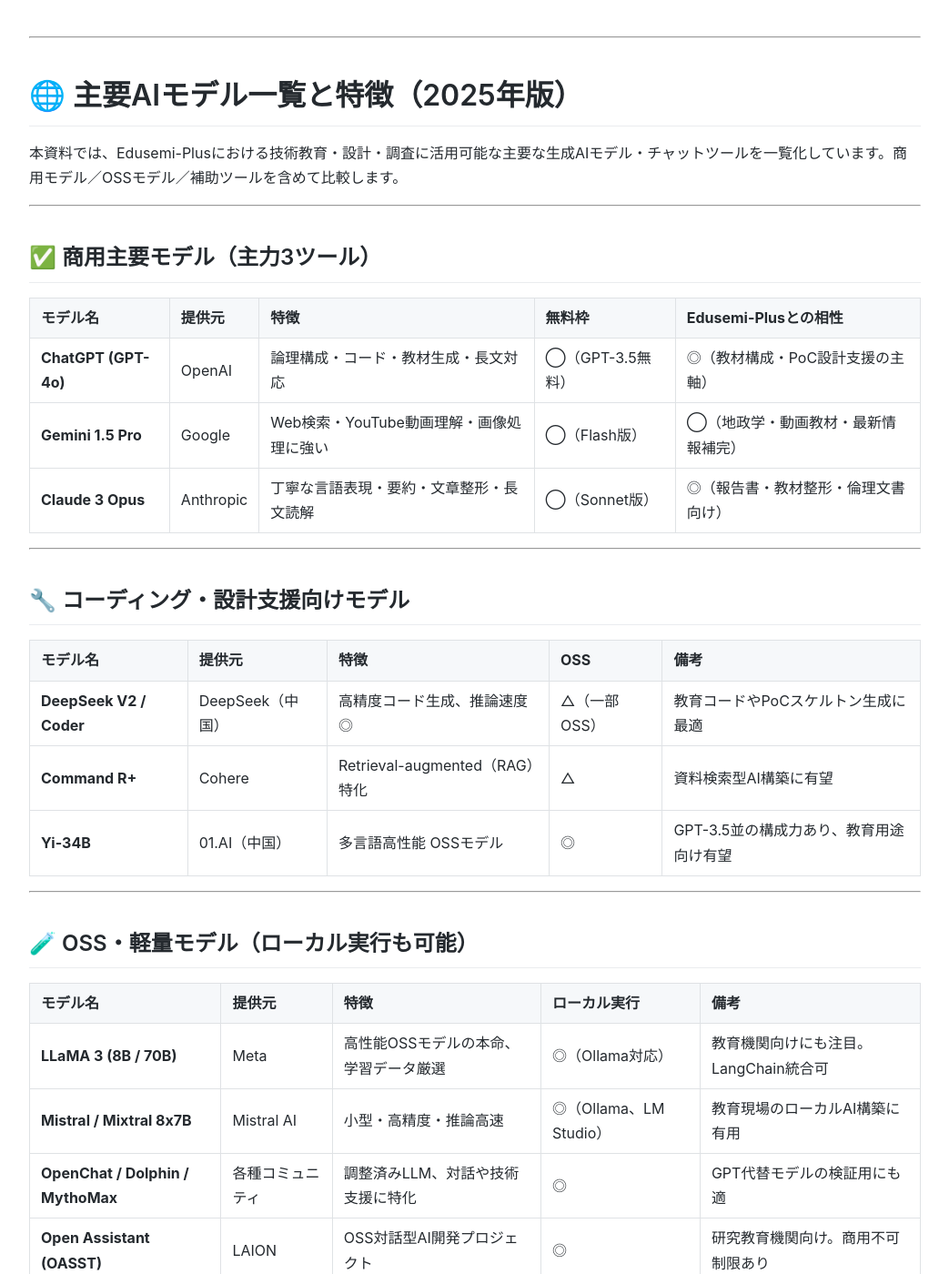
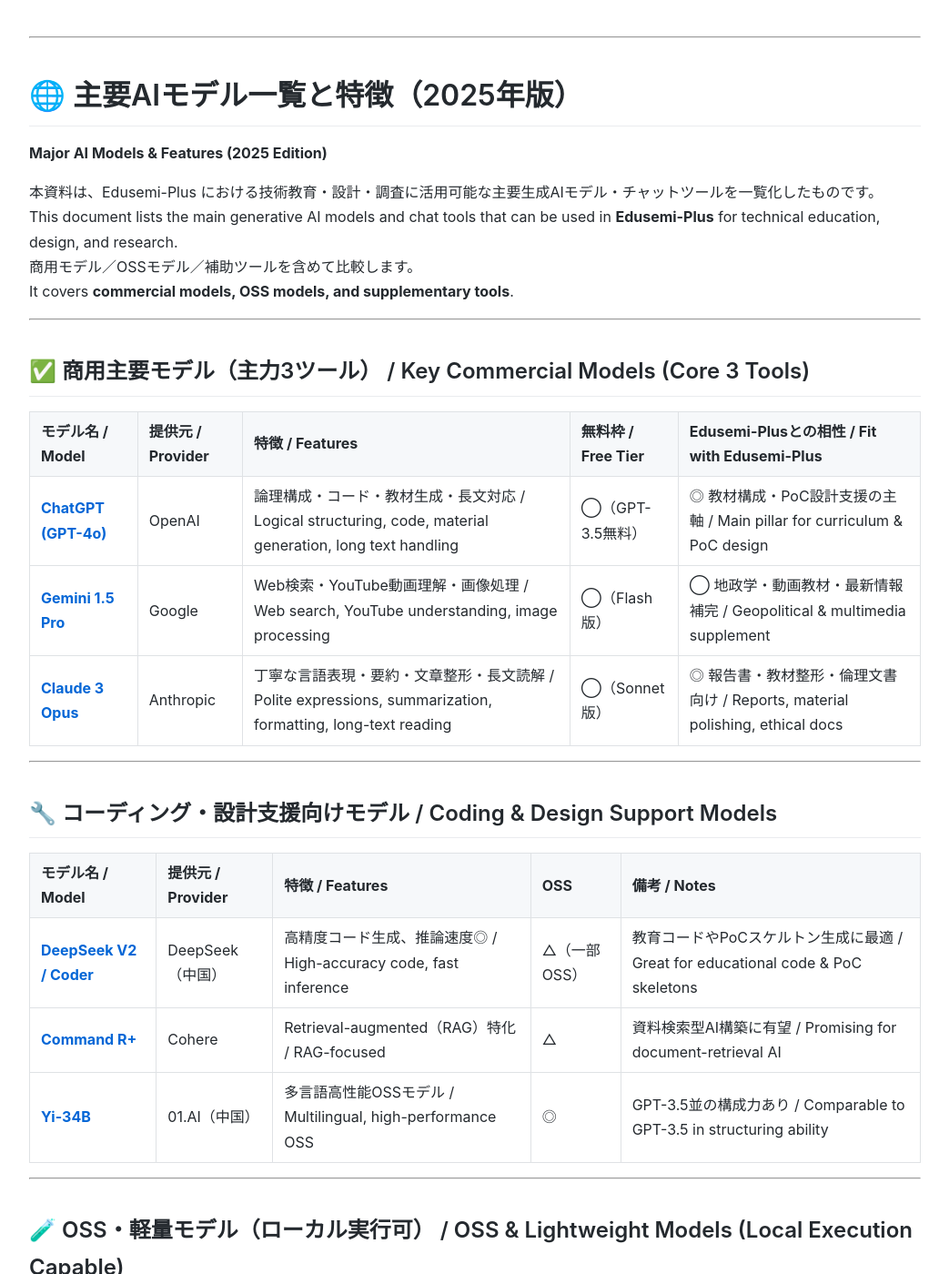
Before and after one commit to Samizo-AITL/Edusemi-Plus, a Jekyll site: the page built from ai-tools-comparison/ai_models_list.md, in a window 1280 px wide and 1400 px high. Shown: the whole window at 91% size, without its empty margins (118-1161 px from the left). Built offline with Jekyll 4.4.1, drawn with Linux system fonts in a browser that asks for light colours; some of the changed text lies outside the part shown.

Commit message:
Update ai_models_list.md

```diff
--- a/ai-tools-comparison/ai_models_list.md
+++ b/ai-tools-comparison/ai_models_list.md
@@ -1,60 +1,70 @@
 ---
 layout: default
-title: 主要AIモデル一覧と特徴（2025年版）
+title: 主要AIモデル一覧と特徴（2025年版 / Major AI Models & Features - 2025 Edition）
 ---
 
 ---
 
 # 🌐 主要AIモデル一覧と特徴（2025年版）
+**Major AI Models & Features (2025 Edition)**
 
-本資料では、Edusemi-Plusにおける技術教育・設計・調査に活用可能な主要な生成AIモデル・チャットツールを一覧化しています。商用モデル／OSSモデル／補助ツールを含めて比較します。
+本資料は、Edusemi-Plus における技術教育・設計・調査に活用可能な主要生成AIモデル・チャットツールを一覧化したものです。
+This document lists the main generative AI models and chat tools that can be used in **Edusemi-Plus** for technical education, design, and research.
+商用モデル／OSSモデル／補助ツールを含めて比較します。
+It covers **commercial models, OSS models, and supplementary tools**.
 
 ---
 
-## ✅ 商用主要モデル（主力3ツール）
+## ✅ 商用主要モデル（主力3ツール） / Key Commercial Models (Core 3 Tools)
 
-| モデル名 | 提供元 | 特徴 | 無料枠 | Edusemi-Plusとの相性 |
-|----------|--------|------|--------|------------------------|
-| **ChatGPT (GPT-4o)** | OpenAI | 論理構成・コード・教材生成・長文対応 | ◯（GPT-3.5無料） | ◎（教材構成・PoC設計支援の主軸） |
-| **Gemini 1.5 Pro** | Google | Web検索・YouTube動画理解・画像処理に強い | ◯（Flash版） | ◯（地政学・動画教材・最新情報補完） |
-| **Claude 3 Opus** | Anthropic | 丁寧な言語表現・要約・文章整形・長文読解 | ◯（Sonnet版） | ◎（報告書・教材整形・倫理文書向け） |
+| モデル名 / Model | 提供元 / Provider | 特徴 / Features | 無料枠 / Free Tier | Edusemi-Plusとの相性 / Fit with Edusemi-Plus |
+|------------------|-------------------|-----------------|--------------------|----------------------------------------------|
+| **[ChatGPT (GPT-4o)](https://chat.openai.com/)** | OpenAI | 論理構成・コード・教材生成・長文対応 / Logical structuring, code, material generation, long text handling | ◯（GPT-3.5無料） | ◎ 教材構成・PoC設計支援の主軸 / Main pillar for curriculum & PoC design |
+| **[Gemini 1.5 Pro](https://gemini.google.com/)** | Google | Web検索・YouTube動画理解・画像処理 / Web search, YouTube understanding, image processing | ◯（Flash版） | ◯ 地政学・動画教材・最新情報補完 / Geopolitical & multimedia supplement |
+| **[Claude 3 Opus](https://claude.ai/)** | Anthropic | 丁寧な言語表現・要約・文章整形・長文読解 / Polite expressions, summarization, formatting, long-text reading | ◯（Sonnet版） | ◎ 報告書・教材整形・倫理文書向け / Reports, material polishing, ethical docs |
 
 ---
 
-## 🔧 コーディング・設計支援向けモデル
+## 🔧 コーディング・設計支援向けモデル / Coding & Design Support Models
 
-| モデル名 | 提供元 | 特徴 | OSS | 備考 |
-|----------|--------|------|-----|------|
-| **DeepSeek V2 / Coder** | DeepSeek（中国） | 高精度コード生成、推論速度◎ | △（一部OSS） | 教育コードやPoCスケルトン生成に最適 |
-| **Command R+** | Cohere | Retrieval-augmented（RAG）特化 | △ | 資料検索型AI構築に有望 |
-| **Yi-34B** | 01.AI（中国） | 多言語高性能 OSSモデル | ◎ | GPT-3.5並の構成力あり、教育用途向け有望 |
+| モデル名 / Model | 提供元 / Provider | 特徴 / Features | OSS | 備考 / Notes |
+|------------------|-------------------|-----------------|-----|--------------|
+| **[DeepSeek V2 / Coder](https://deepseek.com/)** | DeepSeek（中国） | 高精度コード生成、推論速度◎ / High-accuracy code, fast inference | △（一部OSS） | 教育コードやPoCスケルトン生成に最適 / Great for educational code & PoC skeletons |
+| **[Command R+](https://cohere.com/)** | Cohere | Retrieval-augmented（RAG）特化 / RAG-focused | △ | 資料検索型AI構築に有望 / Promising for document-retrieval AI |
+| **[Yi-34B](https://01.ai/)** | 01.AI（中国） | 多言語高性能OSSモデル / Multilingual, high-performance OSS | ◎ | GPT-3.5並の構成力あり / Comparable to GPT-3.5 in structuring ability |
 
 ---
 
-## 🧪 OSS・軽量モデル（ローカル実行も可能）
+## 🧪 OSS・軽量モデル（ローカル実行可） / OSS & Lightweight Models (Local Execution Capable)
 
-| モデル名 | 提供元 | 特徴 | ローカル実行 | 備考 |
-|----------|--------|------|----------------|------|
-| **LLaMA 3 (8B / 70B)** | Meta | 高性能OSSモデルの本命、学習データ厳選 | ◎（Ollama対応） | 教育機関向けにも注目。LangChain統合可 |
-| **Mistral / Mixtral 8x7B** | Mistral AI | 小型・高精度・推論高速 | ◎（Ollama、LM Studio） | 教育現場のローカルAI構築に有用 |
-| **OpenChat / Dolphin / MythoMax** | 各種コミュニティ | 調整済みLLM、対話や技術支援に特化 | ◎ | GPT代替モデルの検証用にも適 |
-| **Open Assistant (OASST)** | LAION | OSS対話型AI開発プロジェクト | ◎ | 研究教育機関向け。商用不可制限あり |
+| モデル名 / Model | 提供元 / Provider | 特徴 / Features | ローカル実行 / Local Run | 備考 / Notes |
+|------------------|-------------------|-----------------|--------------------------|--------------|
+| **[LLaMA 3 (8B / 70B)](https://ai.meta.com/llama/)** | Meta | 高性能OSSモデルの本命 / Flagship OSS model | ◎（Ollama対応） | 教育機関向けにも注目 / Suitable for academia |
+| **[Mistral / Mixtral 8x7B](https://mistral.ai/)** | Mistral AI | 小型・高精度・推論高速 / Small, accurate, fast | ◎（Ollama, LM Studio） | 教育現場のローカルAI構築に有用 |
+| **OpenChat / Dolphin / MythoMax** | 各種コミュニティ | 調整済みLLM / Fine-tuned LLMs | ◎ | GPT代替モデル検証に適 / Good for GPT-alternative testing |
+| **[Open Assistant (OASST)](https://open-assistant.io/)** | LAION | OSS対話型AI開発プロジェクト / OSS conversational AI | ◎ | 商用不可制限あり / Some non-commercial restrictions |
 
 ---
 
-## 🔍 情報検索・速報性に特化したモデル
+## 🔍 情報検索・速報性特化モデル / Search & Real-time Focused Models
 
-| モデル名 | 提供元 | 特徴 | 用途例 |
-|----------|--------|------|---------|
-| **Perplexity AI** | Perplexity | 高速検索連携、出典付き回答、簡潔な要約 | 技術調査・参考資料収集 |
-| **Grok 1.5** | xAI（Elon Musk） | X（旧Twitter）統合型、時事・話題特化 | SNS動向／速報の収集補完用 |
+| モデル名 / Model | 提供元 / Provider | 特徴 / Features | 用途例 / Example Uses |
+|------------------|-------------------|-----------------|-----------------------|
+| **[Perplexity AI](https://www.perplexity.ai/)** | Perplexity | 高速検索、出典付き回答 / Fast search, cited answers | 技術調査・資料収集 / Technical research & sourcing |
+| **[Grok 1.5](https://x.ai/)** | xAI（Elon Musk） | X（旧Twitter）統合型 / Integrated with X (Twitter) | SNS動向・速報収集 / Social trend & news scraping |
 
 ---
 
-## 🔗 備考とライセンス
+## 🔗 備考とライセンス / Notes & License
 
-- 本リストは2025年7月時点の情報に基づいています。
-- OSSモデルの実行には Ollama、LM Studio、Hugging Face Transformers などの実装環境が必要です。
-- 各ツールのライセンス条件（商用利用可否、API連携可否）は個別確認が必要です。
+- 本リストは **2025年7月時点** の情報に基づく / Based on July 2025 info
+- OSSモデル実行には [Ollama](https://ollama.com/)、[LM Studio](https://lmstudio.ai/)、[Hugging Face Transformers](https://huggingface.co/docs) などの環境が必要
+- 各ツールのライセンス条件（商用利用可否、API連携可否）は個別確認が必要 / Check license terms individually
 
-> Edusemi-Plusでは、主に ChatGPT（構成）＋ Gemini（検索）＋ Claude（整形）を中核とし、他モデルを補助・実験・教育現場向けに活用しています。
+> Edusemi-Plusでは、**ChatGPT（構成）＋ Gemini（検索）＋ Claude（整形）** を中核とし、他モデルは補助・実験・教育現場向けに活用しています。
+
+---
+
+## 🔙 戻る / Back
+- **JP:** [AIツール比較と使い分けガイドへ戻る](./README.md)
+- **EN:** [Return to AI Tools Comparison Guide](./README.md)
```
